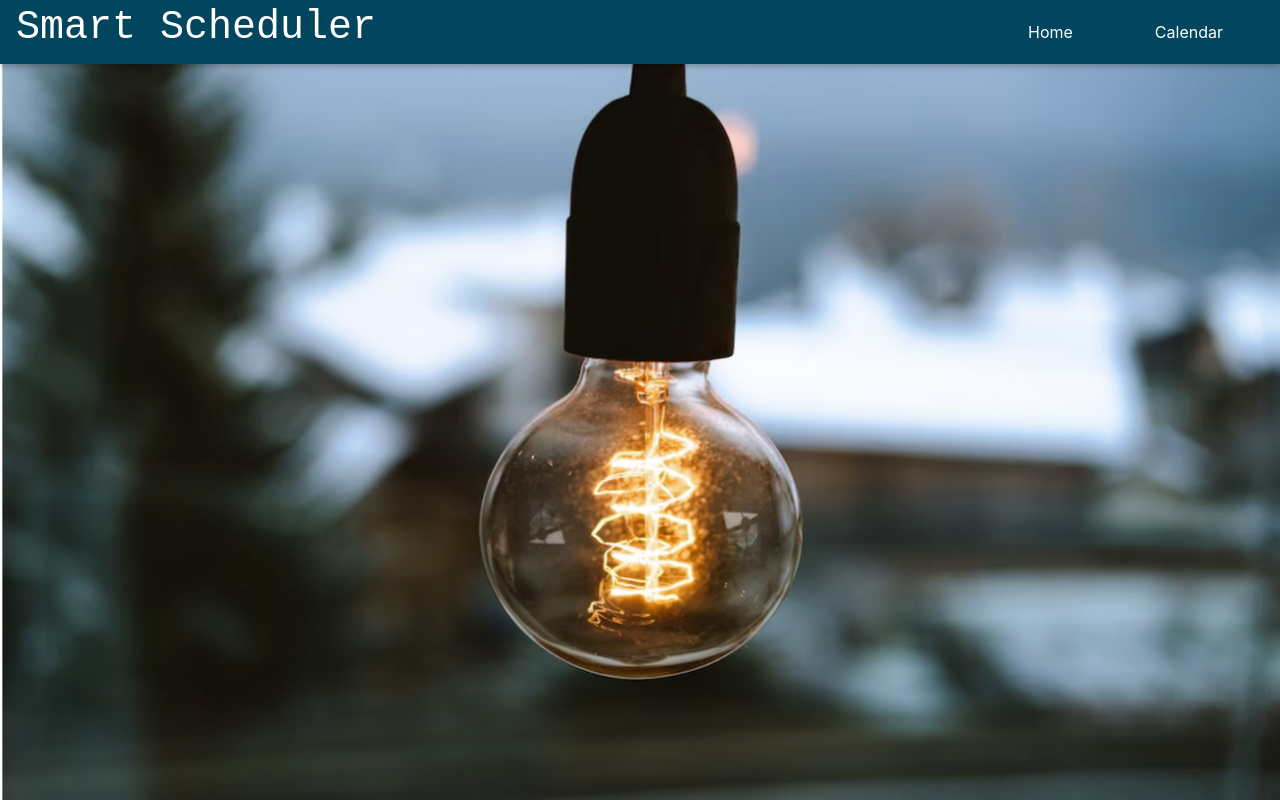
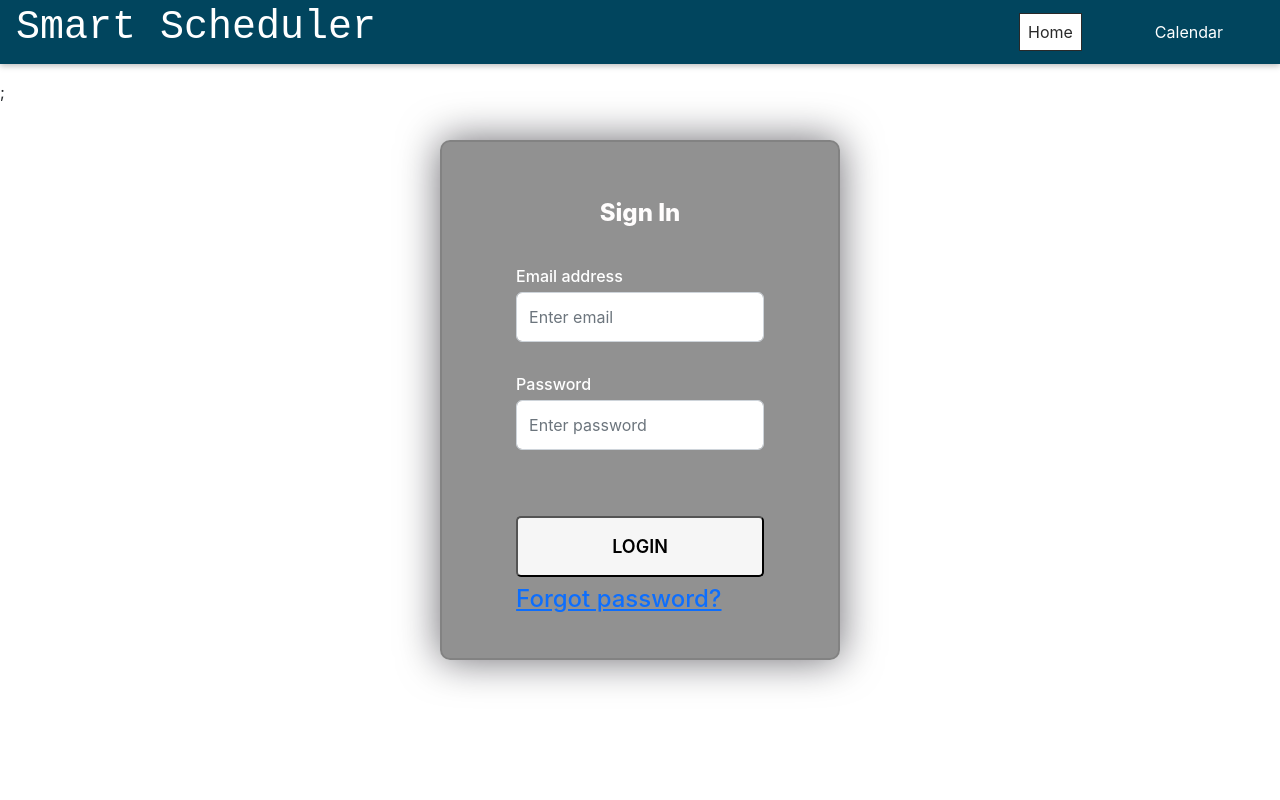
Before and after one commit to amishasubedi/Smart-Scheduler, a React (Create React App) app: page /home in a window 1280 px wide. Built offline with nearby package versions, Linux system fonts and the light colour scheme; the HTML template or start-up script is replaced by a standard one.

Commit message:
fixed a bug

```diff
--- a/src/App.js
+++ b/src/App.js
@@ -1,6 +1,5 @@
 import "./App.css";
 import MainNavigation from "./components/Navigation/MainNavigation";
-import CalendarInfo from "./components/Calendar/CalendarInfo";
 import {
   BrowserRouter as Router,
   Route,
@@ -14,13 +13,6 @@ import Homepage from "./pages/Homepage";
 
 function App() {
   return (
-    // <div>
-    //   <MainNavigation />
-    //   <LoginPage />
-    //   {/* <MainNavigation />
-    //   <CalendarInfo /> */}
-    // </div>
-
     <Router>
       <MainNavigation />
 
@@ -34,11 +26,11 @@ function App() {
             <Homepage />
           </Route>
 
-          <Route path="calendar">
-            <CalendarInfo />
+          <Route path="/calendar">
+            <Calendar />
           </Route>
 
-          <Route path="error">
+          <Route path="/error">
             <ErrorPage />
           </Route>
 
--- a/src/components/Navigation/MainNavigation.js
+++ b/src/components/Navigation/MainNavigation.js
@@ -9,7 +9,6 @@ import "./MainNavigation.css";
 const MainNavigation = (props) => {
   return (
     <Fragment>
-      <img src={pic} alt="pic" className="img" />
       <MainHeader>
         {/* <button className="main-navigation__menu-btn">
         <span />
--- a/src/components/Navigation/Navlinks.js
+++ b/src/components/Navigation/Navlinks.js
@@ -7,7 +7,7 @@ const Navlinks = (props) => {
   return (
     <ul className="nav-links">
       <li>
-        <NavLink to="/" exact>
+        <NavLink to="/home" exact>
           Home
         </NavLink>
       </li>
--- a/src/components/Navigation/StartingContent.js
+++ b/src/components/Navigation/StartingContent.js
@@ -1,9 +1,11 @@
 import React, { Fragment } from "react";
 import MainNavigation from "./MainNavigation";
 import Navlinks from "./Navlinks";
+import pic from "../../assets/pic1.png";
 
 const StartingContent = () => {
   <Fragment>
+    <img src={pic} alt="pic" className="img" />
     <MainNavigation />
     <nav>
       <Navlinks />
--- a/src/pages/Homepage.js
+++ b/src/pages/Homepage.js
@@ -1,8 +1,14 @@
-import React from "react";
+import React, { Fragment } from "react";
 import StartingContent from "../components/Navigation/StartingContent";
+import Login from "../components/Login/Login";
 
 const Homepage = () => {
-  return <StartingContent />;
+  return (
+    <Fragment>
+      <StartingContent />;
+      <Login />
+    </Fragment>
+  );
 };
 
 export default Homepage;
```
